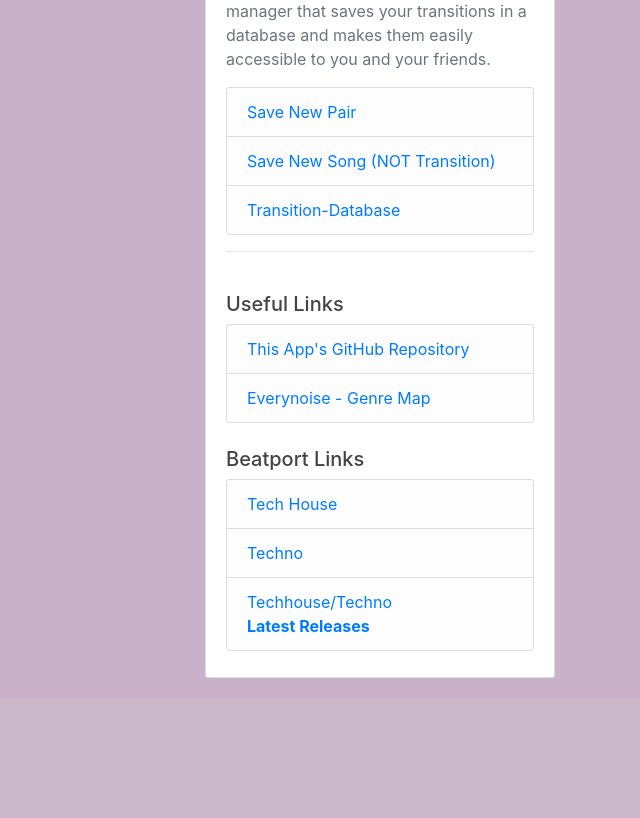
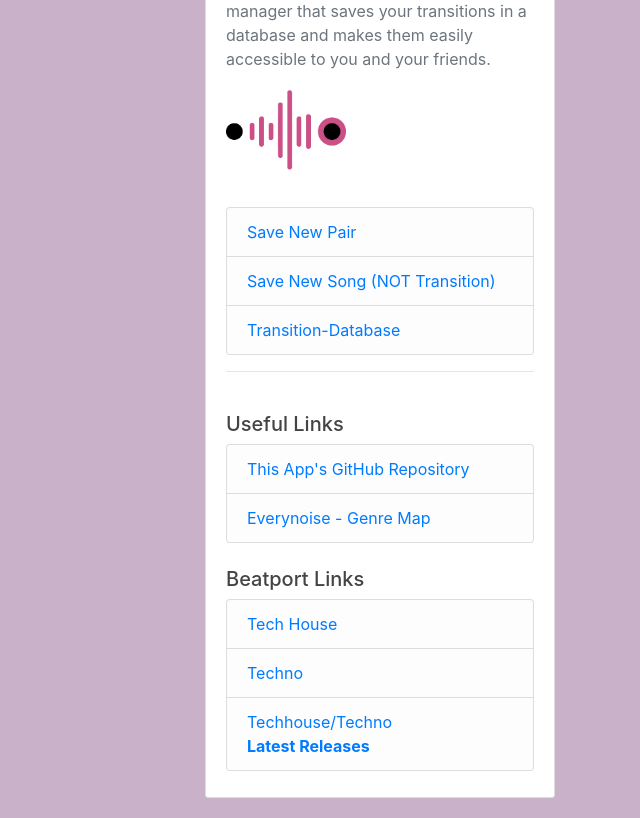
Before and after one commit to LSanten/mixbase_live, a Flask app: page /hello in a window 1280 px wide. Shown: the part 158-976 px from the top of the page, without its empty margins (640-1280 px from the left). Before the commit the page ends 836 px from the top, so only its background shows below. Run offline with Flask 2, Linux system fonts and the light colour scheme; some libraries are stand-ins or nearby versions.

Commit message:
mixbase icon added to layout

```diff
--- a/webapp/templates/layout.html
+++ b/webapp/templates/layout.html
@@ -62,6 +62,7 @@
             <div class="content-section">
               <h3>What is <b>Mix</b>Base?</h3>
               <p class='text-muted'>MixBase is a handy DJ-transition manager that saves your transitions in a database and makes them easily accessible to you and your friends.
+              <img src="{{ url_for('static', filename='icon.png') }}" alt="MixBase icon, two nodes with sound waves in between them" style="height:120px;"/>
               <br>
               <ul class="list-group">
                 <li class="list-group-item list-group-item-light"><a href="{{ url_for('home') }}" >Save New Pair</a></li>
```
